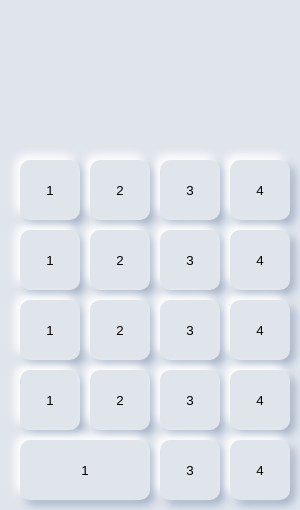
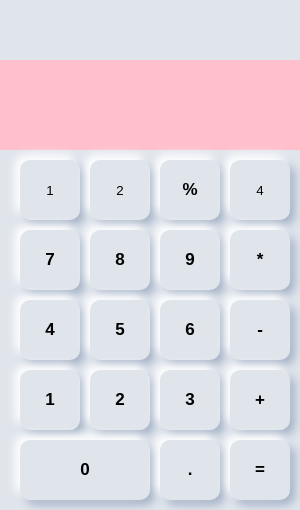
Before and after one commit to devintissen/Numerals, an Electron app: page index.html in a window 300 px wide. Shown: the part 334-844 px from the top of the page. Drawn offline with Linux system fonts and the light colour scheme.

Commit message:
Added Button Animations, Adjusted size of Fonts

```diff
--- /dev/null
+++ b/button_animation.js
@@ -0,0 +1,16 @@
+function addPressEffect(button) {
+    button.addEventListener('mousedown', () => button.classList.add('pressed'));
+    button.addEventListener('touchstart', () => button.classList.add('pressed'));
+
+    button.addEventListener('mouseup', () => button.classList.remove('pressed'));
+    button.addEventListener('mouseleave', () => button.classList.remove('pressed'));
+
+    button.addEventListener('touchend', () => button.classList.remove('pressed'));
+    button.addEventListener('touchcancel', () => button.classList.remove('pressed'));
+}
+
+// Select all elements with data-pressable attribute
+const pressableButtons = document.querySelectorAll('[data-pressable]');
+
+// Add the press effect to each button
+pressableButtons.forEach(addPressEffect);
--- a/index.html
+++ b/index.html
@@ -7,38 +7,81 @@
     <link rel="stylesheet" href="styles.css">
 </head>
 <body>
-    <div class="Button_Row">
-        <button class="Square_Button_Left">1</button>
-        <button class="Square_Button_Middle">2</button>
-        <button class="Square_Button_Middle">3</button>
-        <button class="Square_Button_Right">4</button>
+    <div class="Draggable_Area"></div>
+
+    <div class="Text_Input">
+
     </div>
 
     <div class="Button_Row">
-        <button class="Square_Button_Left">1</button>
-        <button class="Square_Button_Middle">2</button>
-        <button class="Square_Button_Middle">3</button>
-        <button class="Square_Button_Right">4</button>
+        <button class="Square_Button_Left" data-pressable>1</button>
+        <button class="Square_Button_Middle" data-pressable>2</button>
+        <button class="Square_Button_Middle" data-pressable>
+            <h1 class="Number_Title">%</h1>
+        </button>
+        <button class="Square_Button_Right" data-pressable>4</button>
     </div>
 
     <div class="Button_Row">
-        <button class="Square_Button_Left">1</button>
-        <button class="Square_Button_Middle">2</button>
-        <button class="Square_Button_Middle">3</button>
-        <button class="Square_Button_Right">4</button>
+        <button class="Square_Button_Left" data-pressable>
+            <h1 class="Number_Title">7</h1>
+        </button>
+        <button class="Square_Button_Middle" data-pressable>
+            <h1 class="Number_Title">8</h1>
+        </button>
+        <button class="Square_Button_Middle" data-pressable>
+            <h1 class="Number_Title">9</h1>
+        </button>
+        <!-- Add Icon Later for button below -->
+        <button class="Square_Button_Right" data-pressable>
+            <h1 class="Number_Title">*</h1>
+        </button>
     </div>
 
     <div class="Button_Row">
-        <button class="Square_Button_Left">1</button>
-        <button class="Square_Button_Middle">2</button>
-        <button class="Square_Button_Middle">3</button>
-        <button class="Square_Button_Right">4</button>
+        <button class="Square_Button_Left" data-pressable>
+            <h1 class="Number_Title">4</h1>
+        </button>
+        <button class="Square_Button_Middle" data-pressable>
+            <h1 class="Number_Title">5</h1>
+        </button>
+        <button class="Square_Button_Middle" data-pressable>
+            <h1 class="Number_Title">6</h1>
+        </button>
+        <!-- Add Icon Later for button below -->
+        <button class="Square_Button_Right" data-pressable>
+            <h1 class="Number_Title">-</h1>
+        </button>
     </div>
 
     <div class="Button_Row">
-        <button class="Square_Button_Left_Wide">1</button>
-        <button class="Square_Button_Middle">3</button>
-        <button class="Square_Button_Right">4</button>
+        <button class="Square_Button_Left" data-pressable>
+            <h1 class="Number_Title">1</h1>
+        </button>
+        <button class="Square_Button_Middle" data-pressable>
+            <h1 class="Number_Title">2</h1>
+        </button>
+        <button class="Square_Button_Middle" data-pressable>
+            <h1 class="Number_Title">3</h1>
+        </button>
+        <!-- Add Icon Later for button below -->
+        <button class="Square_Button_Right" data-pressable>
+            <h1 class="Number_Title">+</h1>
+        </button>
     </div>
+
+    <div class="Button_Row">
+        <button class="Square_Button_Left_Wide" data-pressable>
+            <h1 class="Number_Title">0</h1>
+        </button>
+        <button class="Square_Button_Middle" data-pressable>
+            <h1 class="Number_Title">.</h1>
+        </button>
+        <button class="Square_Button_Right" data-pressable>
+            <h1 class="Number_Title">=</h1>
+        </button>
+    </div>
+
+    <script src="button_animation.js"></script>
 </body>
 </html>
--- a/styles.css
+++ b/styles.css
@@ -12,6 +12,23 @@ html, body {
     justify-content: end;
     align-items: end;
 
+}
+
+[data-pressable] {
+    touch-action: manipulation;
+    transition: box-shadow 0.2s ease;
+}
+
+[data-pressable].pressed {
+    box-shadow: -2px -2px 10px rgb(255, 255, 255), 2px 2px 10px rgb(163, 177, 198);
+    transition: box-shadow 0s, transform 0s;
+}
+
+.Draggable_Area {
+    width: 100%;
+    height: 50px;
+
+    app-region: drag;
 }
 
 .Button_Row {
@@ -91,3 +108,23 @@ html, body {
     -5px -5px 10px rgb(255, 255, 255),
     5px  5px 10px rgb(163, 177, 198);
 }
+
+.Number_Title {
+    font-family: sans-serif;
+    font-weight: 600;
+    font-size: 17px;
+
+    margin: 0px;
+    padding: 0px;
+}
+
+.Text_Input {
+    width: 100%;
+    height: 90px;
+
+    background-color: pink;
+
+    margin: 0px;
+    margin-bottom: 10px;
+    padding: 0px;
+}
```
